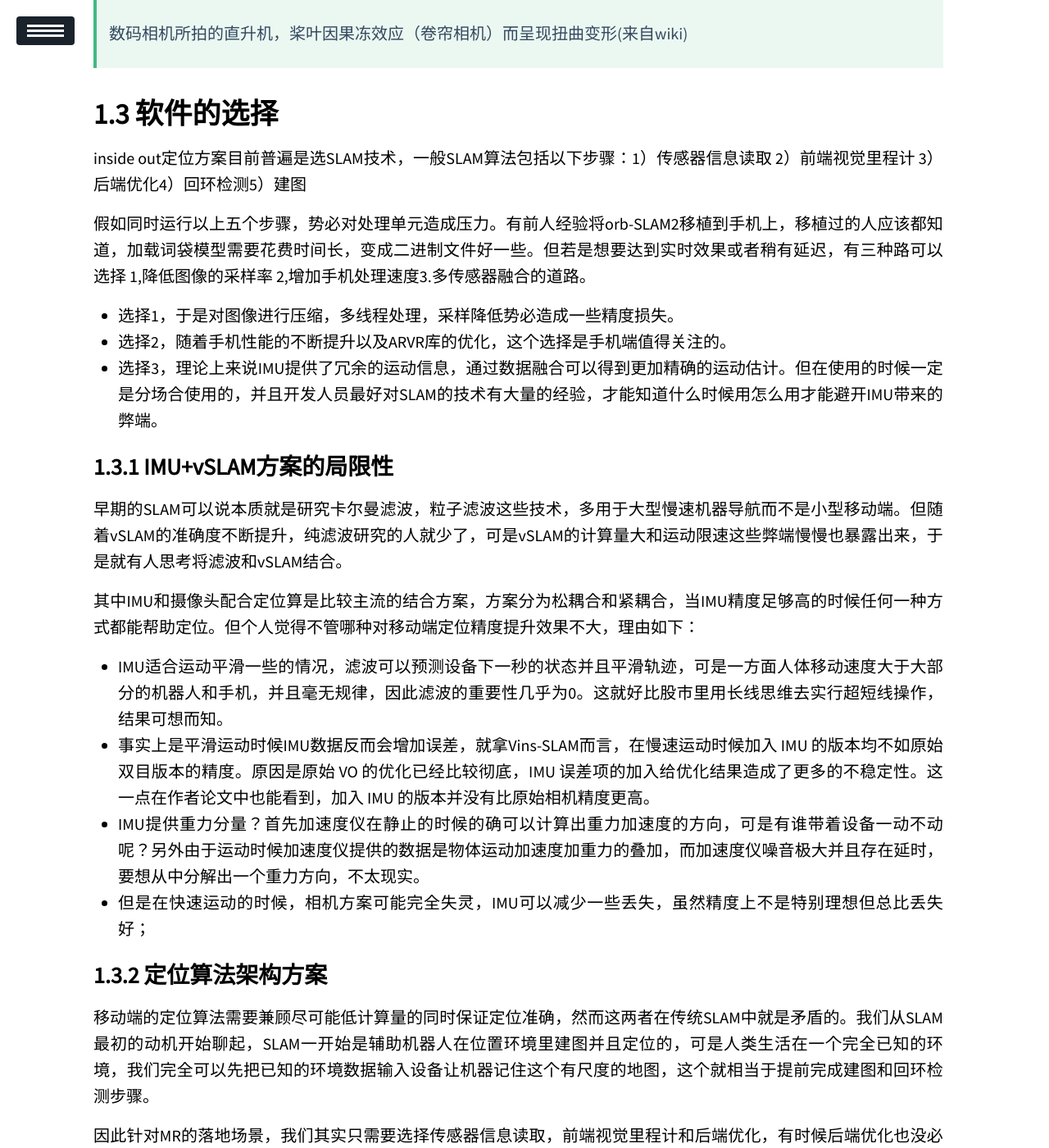
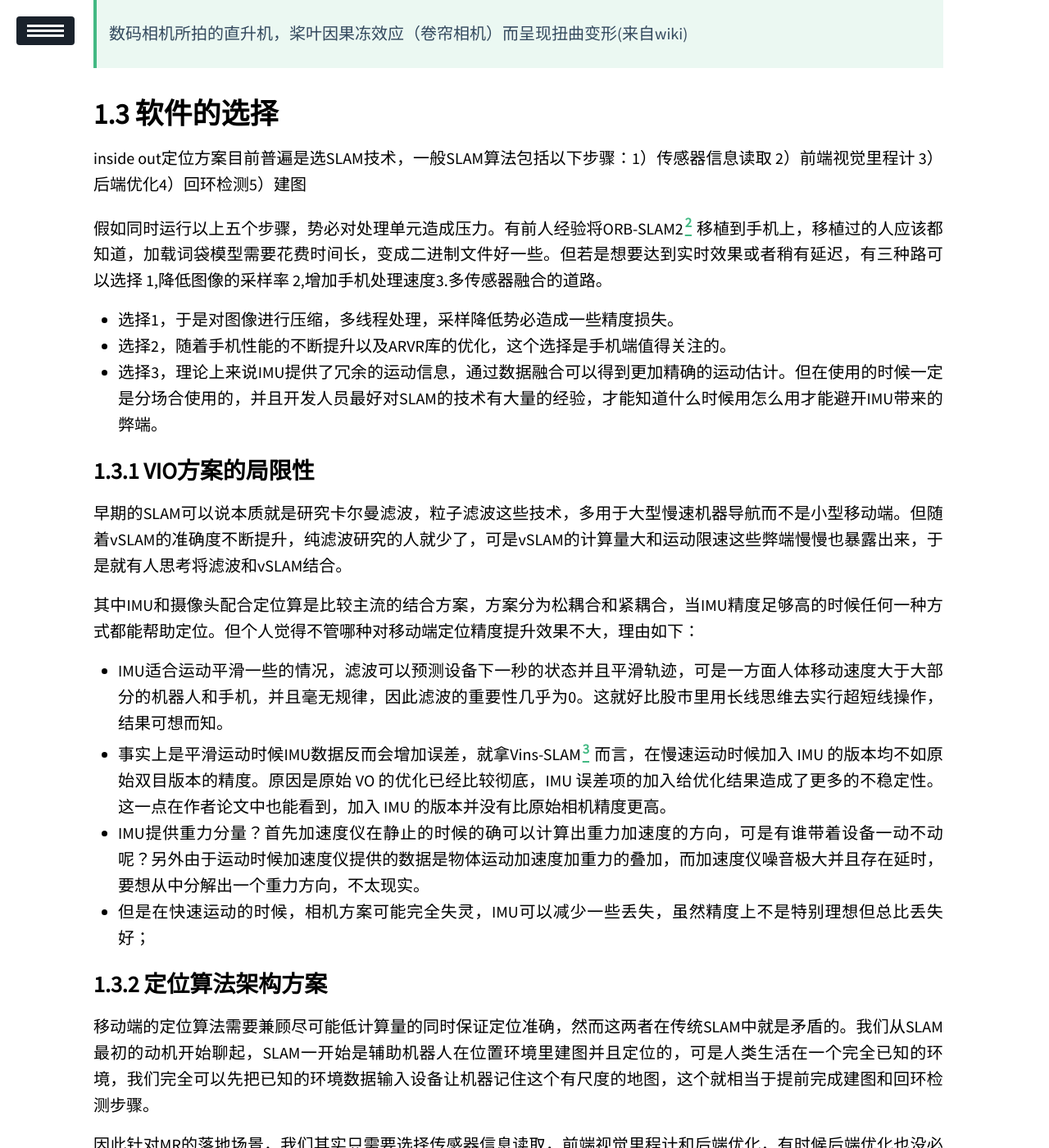
Before and after one commit to Hummmm/hummmm.github.io, a Jekyll site: the page built from _posts/2020-03-01-Mobile-MR/2020-03-01-Mobile-MR.md, in a window 1280 px wide and 1400 px high, scrolled down 1694 px. Shown: the whole window at 82% size. Built offline with Jekyll 4.4.1, drawn with Linux system fonts in a browser that asks for light colours; our own code applies the rules of GitHub Pages for plain Markdown files; a script that is not in the unit is left out; some of the changed text lies outside the part shown.

Commit message:
Update 2020-03-01-Mobile-MR.md

```diff
--- a/_posts/2020-03-01-Mobile-MR/2020-03-01-Mobile-MR.md
+++ b/_posts/2020-03-01-Mobile-MR/2020-03-01-Mobile-MR.md
@@ -32,17 +32,17 @@ description: 主要是写一些关于设计头戴式MR产品方面的思考以
 
  inside out定位方案目前普遍是选SLAM技术，一般SLAM算法包括以下步骤：1）传感器信息读取 2）前端视觉里程计 3）后端优化4）回环检测5）建图
 
-假如同时运行以上五个步骤，势必对处理单元造成压力。有前人经验将orb-SLAM2移植到手机上，移植过的人应该都知道，加载词袋模型需要花费时间长，变成二进制文件好一些。但若是想要达到实时效果或者稍有延迟，有三种路可以选择 1,降低图像的采样率 2,增加手机处理速度3.多传感器融合的道路。
+假如同时运行以上五个步骤，势必对处理单元造成压力。有前人经验将ORB-SLAM2[<sup>2</sup>](#refer-anchor-2) 移植到手机上，移植过的人应该都知道，加载词袋模型需要花费时间长，变成二进制文件好一些。但若是想要达到实时效果或者稍有延迟，有三种路可以选择 1,降低图像的采样率 2,增加手机处理速度3.多传感器融合的道路。
 - 选择1，于是对图像进行压缩，多线程处理，采样降低势必造成一些精度损失。
 - 选择2，随着手机性能的不断提升以及ARVR库的优化，这个选择是手机端值得关注的。
 - 选择3，理论上来说IMU提供了冗余的运动信息，通过数据融合可以得到更加精确的运动估计。但在使用的时候一定是分场合使用的，并且开发人员最好对SLAM的技术有大量的经验，才能知道什么时候用怎么用才能避开IMU带来的弊端。
 
-### IMU+vSLAM方案的局限性
+### VIO方案的局限性
 早期的SLAM可以说本质就是研究卡尔曼滤波，粒子滤波这些技术，多用于大型慢速机器导航而不是小型移动端。但随着vSLAM的准确度不断提升，纯滤波研究的人就少了，可是vSLAM的计算量大和运动限速这些弊端慢慢也暴露出来，于是就有人思考将滤波和vSLAM结合。
 
 其中IMU和摄像头配合定位算是比较主流的结合方案，方案分为松耦合和紧耦合，当IMU精度足够高的时候任何一种方式都能帮助定位。但个人觉得不管哪种对移动端定位精度提升效果不大，理由如下：
 - IMU适合运动平滑一些的情况，滤波可以预测设备下一秒的状态并且平滑轨迹，可是一方面人体移动速度大于大部分的机器人和手机，并且毫无规律，因此滤波的重要性几乎为0。这就好比股市里用长线思维去实行超短线操作，结果可想而知。
-- 事实上是平滑运动时候IMU数据反而会增加误差，就拿Vins-SLAM而言，在慢速运动时候加入 IMU 的版本均不如原始双目版本的精度。原因是原始 VO 的优化已经比较彻底，IMU 误差项的加入给优化结果造成了更多的不稳定性。这一点在作者论文中也能看到，加入 IMU 的版本并没有比原始相机精度更高。
+- 事实上是平滑运动时候IMU数据反而会增加误差，就拿Vins-SLAM[<sup>3</sup>](#refer-anchor-3) 而言，在慢速运动时候加入 IMU 的版本均不如原始双目版本的精度。原因是原始 VO 的优化已经比较彻底，IMU 误差项的加入给优化结果造成了更多的不稳定性。这一点在作者论文中也能看到，加入 IMU 的版本并没有比原始相机精度更高。
 - IMU提供重力分量？首先加速度仪在静止的时候的确可以计算出重力加速度的方向，可是有谁带着设备一动不动呢？另外由于运动时候加速度仪提供的数据是物体运动加速度加重力的叠加，而加速度仪噪音极大并且存在延时，要想从中分解出一个重力方向，不太现实。
 - 但是在快速运动的时候，相机方案可能完全失灵，IMU可以减少一些丢失，虽然精度上不是特别理想但总比丢失好；
 
@@ -99,4 +99,6 @@ description: 主要是写一些关于设计头戴式MR产品方面的思考以
 <div id="refer-anchor-1"></div>
 - [1] [Wikipedia: 果凍效應](https://zh.wikipedia.org/zh-tw/%E6%9E%9C%E5%87%8D%E6%95%88%E6%87%89)
 <div id="refer-anchor-2"></div>
-- [2] [百度学术](http://xueshu.baidu.com/)
+- [2] ORB-SLAM2: an Open-Source SLAM System for Monocular, Stereo and RGB-D Cameras.Raúl Mur-Artal and Juan D. Tardós.  IEEE Transactions on Robotics
+<div id="refer-anchor-3"></div>
+- [3] VINS-Mono: A Robust and Versatile Monocular Visual-Inertial State Estimator, Tong Qin, Peiliang Li, Zhenfei Yang, Shaojie Shen, IEEE Transactions on Robotic
```
